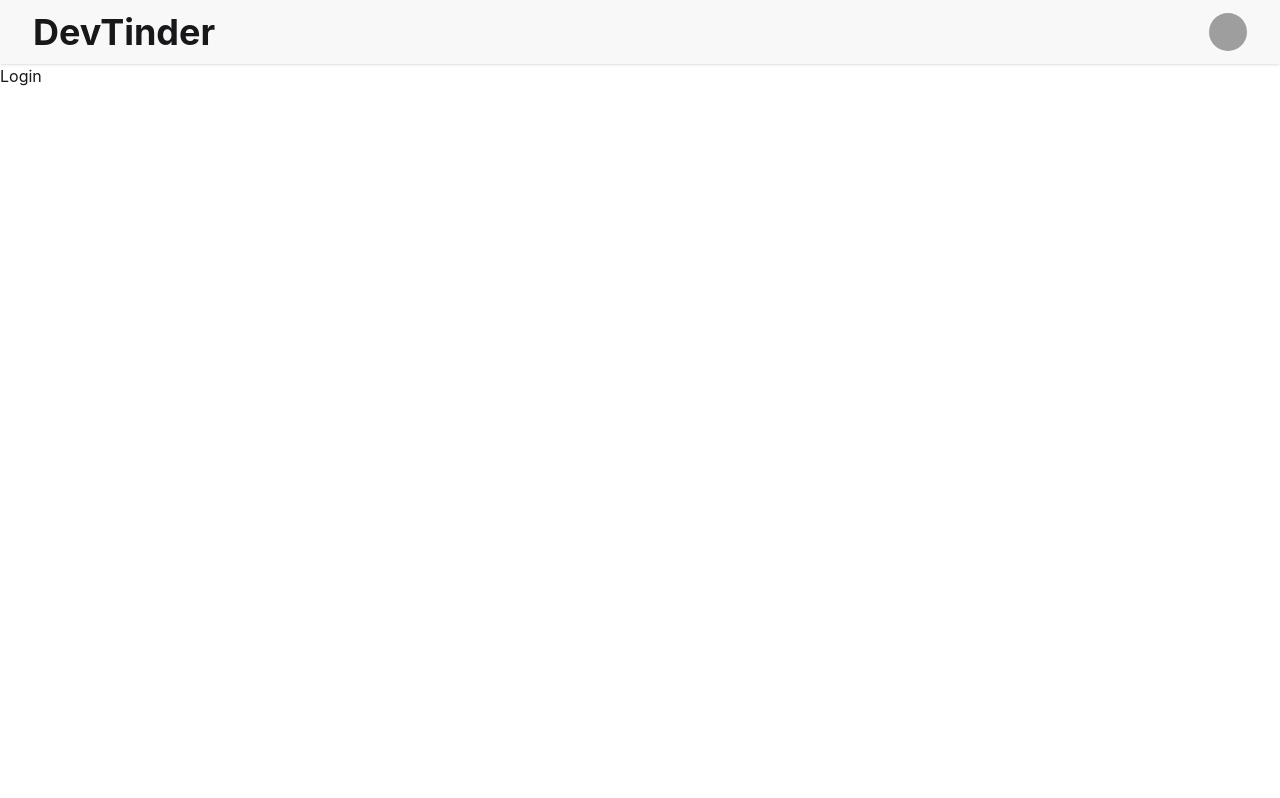
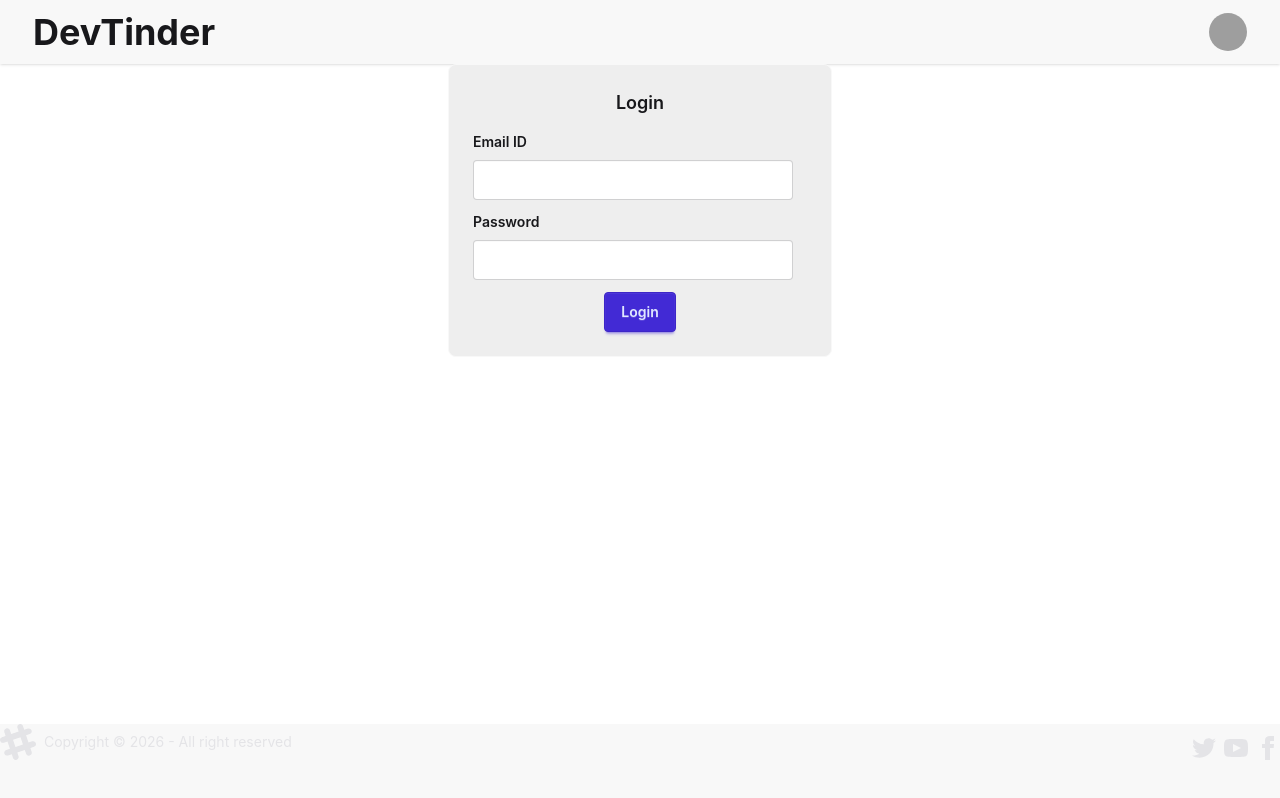
Before and after one commit to jasnapk-hm/Debounce_In_TextField, a React (Vite) app in the folder dev-tinder-web/: page /login in a window 1280 px wide. Built offline with nearby package versions, Linux system fonts and the light colour scheme; grey boxes are pictures that could not be loaded.

Commit message:
footer ,login page created

```diff
--- a/dev-tinder-web/package.json
+++ b/dev-tinder-web/package.json
@@ -11,6 +11,7 @@
   },
   "dependencies": {
     "@tailwindcss/vite": "^4.3.0",
+    "axios": "^1.16.1",
     "react": "^19.2.6",
     "react-dom": "^19.2.6",
     "react-router-dom": "^7.15.1"
--- a/dev-tinder-web/src/Body.jsx
+++ b/dev-tinder-web/src/Body.jsx
@@ -1,15 +1,17 @@
 import React from 'react'
 import Navbar from "./Navbar";
 import { Outlet } from 'react-router-dom';
+import Footer from './Footer';
 
 const Body = () => {
   return (
-    <div>
+    <>
        <Navbar />
        {/* All the child component needs to render from the parent.
        Any children rourtes from body component routes from here  */}
        <Outlet />
-    </div>
+       <Footer />
+    </>
   )
 }
 
--- /dev/null
+++ b/dev-tinder-web/src/Footer.jsx
@@ -0,0 +1,60 @@
+import React from "react";
+
+const Footer = () => {
+  return (
+    <footer class="footer bg-base-200 text-neutral-content  fixed bottom-0">
+      <aside class="grid-flow-col items-center">
+        <svg
+          width="36"
+          height="36"
+          viewBox="0 0 24 24"
+          xmlns="http://www.w3.org/2000/svg"
+          fillRule="evenodd"
+          clipRule="evenodd"
+          class="fill-current"
+        >
+          <path d="M22.672 15.226l-2.432.811.841 2.515c.33 1.019-.209 2.127-1.23 2.456-1.15.325-2.148-.321-2.463-1.226l-.84-2.518-5.013 1.677.84 2.517c.391 1.203-.434 2.542-1.831 2.542-.88 0-1.601-.564-1.86-1.314l-.842-2.516-2.431.809c-1.135.328-2.145-.317-2.463-1.229-.329-1.018.211-2.127 1.231-2.456l2.432-.809-1.621-4.823-2.432.808c-1.355.384-2.558-.59-2.558-1.839 0-.817.509-1.582 1.327-1.846l2.433-.809-.842-2.515c-.33-1.02.211-2.129 1.232-2.458 1.02-.329 2.13.209 2.461 1.229l.842 2.515 5.011-1.677-.839-2.517c-.403-1.238.484-2.553 1.843-2.553.819 0 1.585.509 1.85 1.326l.841 2.517 2.431-.81c1.02-.33 2.131.211 2.461 1.229.332 1.018-.21 2.126-1.23 2.456l-2.433.809 1.622 4.823 2.433-.809c1.242-.401 2.557.484 2.557 1.838 0 .819-.51 1.583-1.328 1.847m-8.992-6.428l-5.01 1.675 1.619 4.828 5.011-1.674-1.62-4.829z"></path>
+        </svg>
+        <p>Copyright © {new Date().getFullYear()} - All right reserved</p>
+      </aside>
+      <nav className="flex -mt-20 pt-4 md:justify-self-end">
+        {" "}
+        <a>
+          <svg
+            xmlns="http://www.w3.org/2000/svg"
+            width="24"
+            height="24"
+            viewBox="0 0 24 24"
+            class="fill-current"
+          >
+            <path d="M24 4.557c-.883.392-1.832.656-2.828.775 1.017-.609 1.798-1.574 2.165-2.724-.951.564-2.005.974-3.127 1.195-.897-.957-2.178-1.555-3.594-1.555-3.179 0-5.515 2.966-4.797 6.045-4.091-.205-7.719-2.165-10.148-5.144-1.29 2.213-.669 5.108 1.523 6.574-.806-.026-1.566-.247-2.229-.616-.054 2.281 1.581 4.415 3.949 4.89-.693.188-1.452.232-2.224.084.626 1.956 2.444 3.379 4.6 3.419-2.07 1.623-4.678 2.348-7.29 2.04 2.179 1.397 4.768 2.212 7.548 2.212 9.142 0 14.307-7.721 13.995-14.646.962-.695 1.797-1.562 2.457-2.549z"></path>
+          </svg>
+        </a>
+        <a>
+          <svg
+            xmlns="http://www.w3.org/2000/svg"
+            width="24"
+            height="24"
+            viewBox="0 0 24 24"
+            class="fill-current"
+          >
+            <path d="M19.615 3.184c-3.604-.246-11.631-.245-15.23 0-3.897.266-4.356 2.62-4.385 8.816.029 6.185.484 8.549 4.385 8.816 3.6.245 11.626.246 15.23 0 3.897-.266 4.356-2.62 4.385-8.816-.029-6.185-.484-8.549-4.385-8.816zm-10.615 12.816v-8l8 3.993-8 4.007z"></path>
+          </svg>
+        </a>
+        <a>
+          <svg
+            xmlns="http://www.w3.org/2000/svg"
+            width="24"
+            height="24"
+            viewBox="0 0 24 24"
+            class="fill-current"
+          >
+            <path d="M9 8h-3v4h3v12h5v-12h3.642l.358-4h-4v-1.667c0-.955.192-1.333 1.115-1.333h2.885v-5h-3.808c-3.596 0-5.192 1.583-5.192 4.615v3.385z"></path>
+          </svg>
+        </a>
+      </nav>
+    </footer>
+  );
+};
+
+export default Footer;
--- a/dev-tinder-web/src/Login.jsx
+++ b/dev-tinder-web/src/Login.jsx
@@ -1,11 +1,52 @@
-import React from 'react'
+import React, { useState } from "react";
+import axios from "axios";
+import { BASE_URL } from "./utils/constants";
 
 const Login = () => {
+  const [email, setEmail] = useState("");
+  const [password, setPassword] = useState("");
+  const handleLogin = async () => {
+    try {
+      const result = await axios.post(BASE_URL + "/login", email, password);
+      console.log("result,", result);
+    } catch (e) {
+      console.log("error", e);
+    }
+  };
   return (
-    <div>
-      Login
+    <div className="flex justify-center">
+      <div class="card card-border bg-base-300 w-96 ">
+        <div class="card-body">
+          <h2 class="card-title justify-center">Login</h2>
+          <div>
+            <fieldset className="fieldset">
+              <legend className="fieldset-legend text-sm">Email ID</legend>
+              <input
+                type="text"
+                value={email}
+                onChange={(e) => setEmail(e.target.value)}
+                className="input"
+              />
+            </fieldset>
+            <fieldset className="fieldset">
+              <legend className="fieldset-legend text-sm">Password</legend>
+              <input
+                type="text"
+                value={password}
+                onChange={(e) => setPassword(e.target.value)}
+                className="input"
+              />
+            </fieldset>
+          </div>
+          <div class="card-actions justify-center">
+            <button class="btn btn-primary text-sm" onClick={handleLogin}>
+              Login
+            </button>
+          </div>
+        </div>
+      </div>
     </div>
-  )
-}
+  );
+};
 
-export default Login
+export default Login;
--- /dev/null
+++ b/dev-tinder-web/src/utils/constants.jsx
@@ -0,0 +1,2 @@
+export const BASE_URL =
+  location.hostname === "localhost" ? "http://localhost:7777" : "/api";
```
Also changed, not shown: 1 other file (tests, documents, lock files or other folders).
